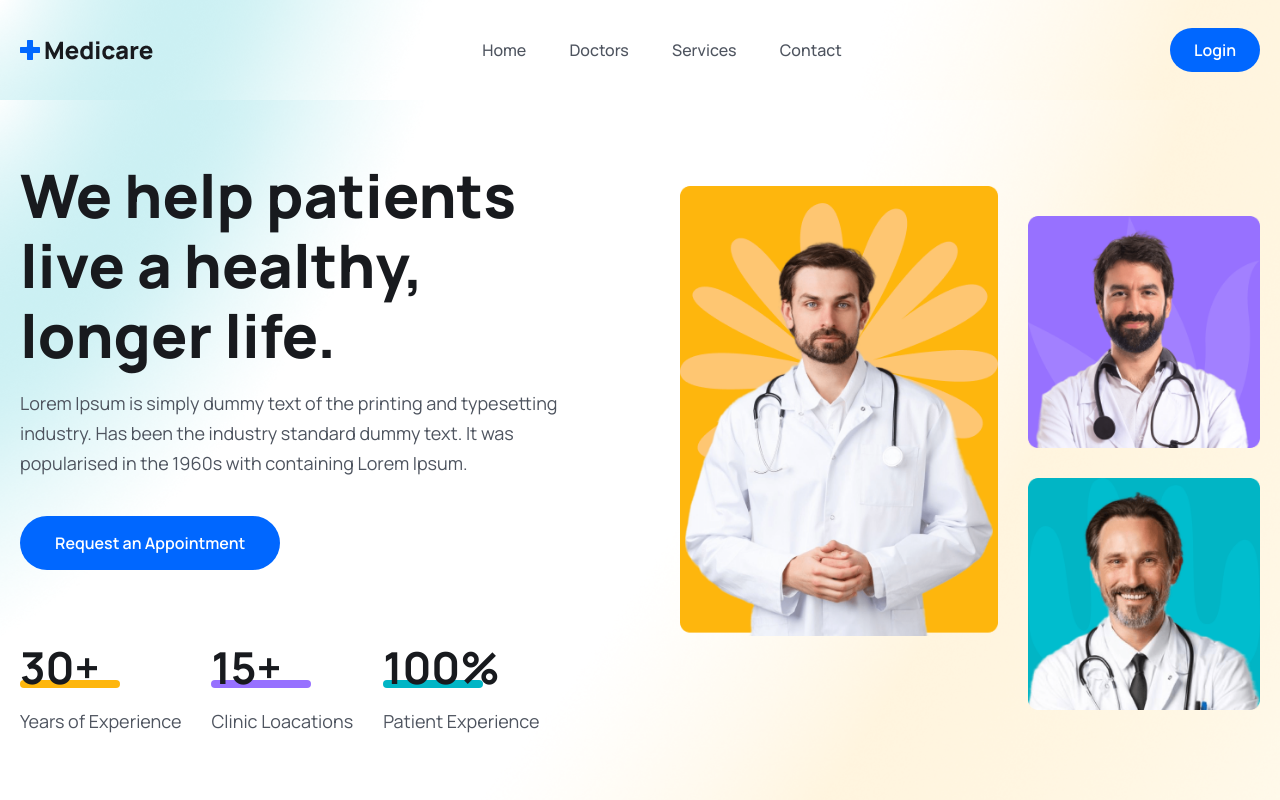
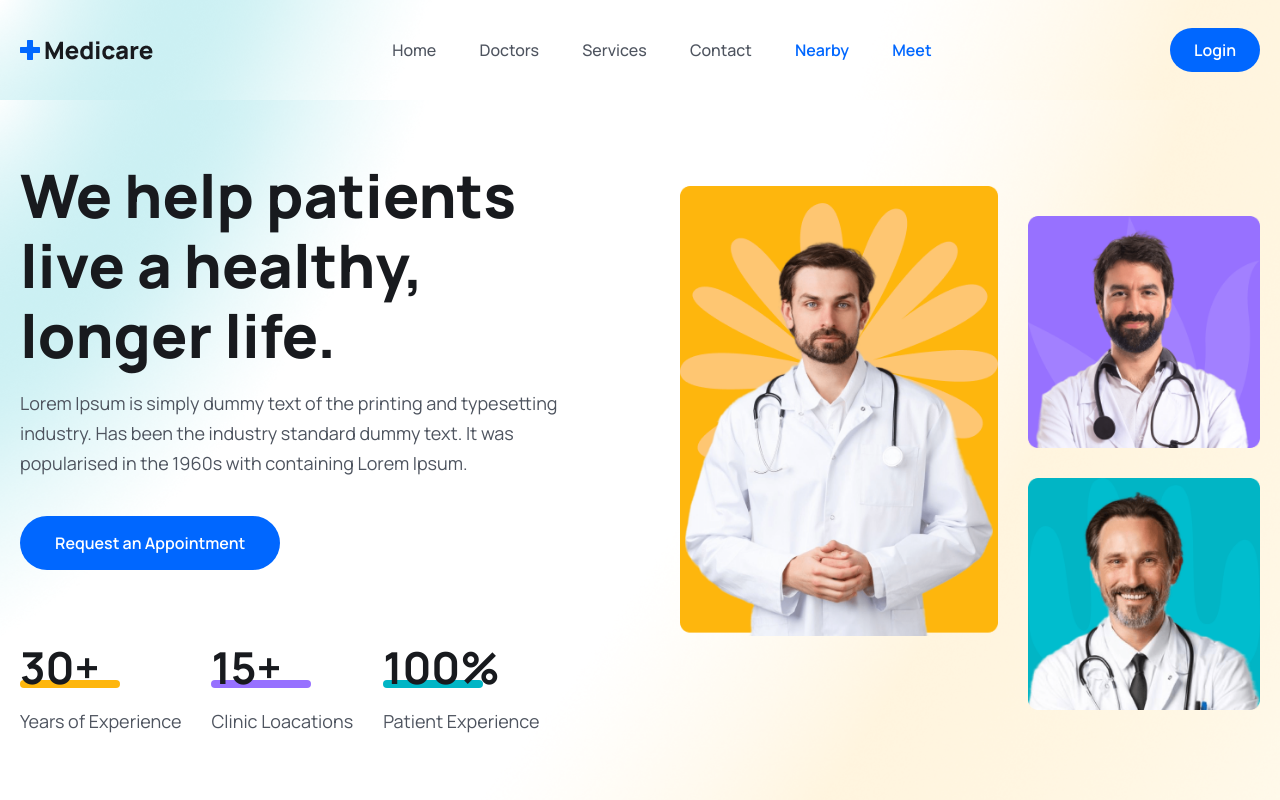
Before and after one commit to whogurdevil/hospital, a React (Vite) app in the folder frontend/: page / in a window 1280 px wide. Shown: the top 800 px of the page. Built offline with nearby package versions, Linux system fonts and the light colour scheme.

Commit message:
added nearby and meet

```diff
--- a/frontend/src/Components/Header/Header.jsx
+++ b/frontend/src/Components/Header/Header.jsx
@@ -17,6 +17,14 @@ const navLink = [
   }, {
     path: '/contact/',
     display: 'Contact',
+  },
+  {
+    path: 'https://healersquad.netlify.app/',
+    display: 'Nearby',
+  },
+  {
+    path: 'https://ghost-rkn5.vercel.app/',
+    display: 'Meet',
   },
 ]
 
```
Also changed, not shown: 1 other file (tests, documents, lock files or other folders).
